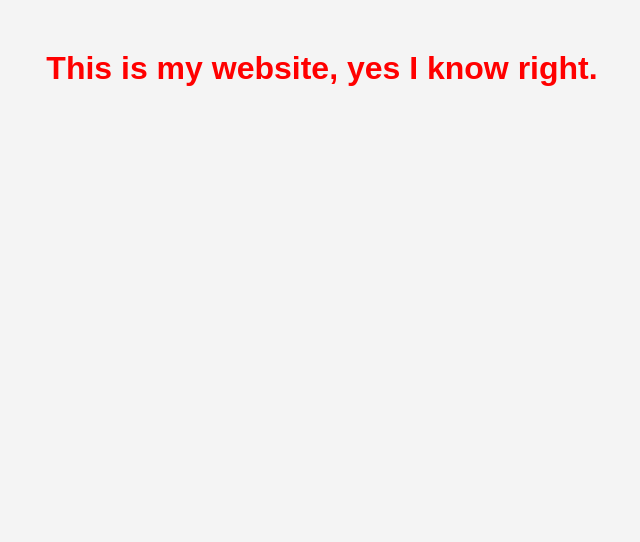
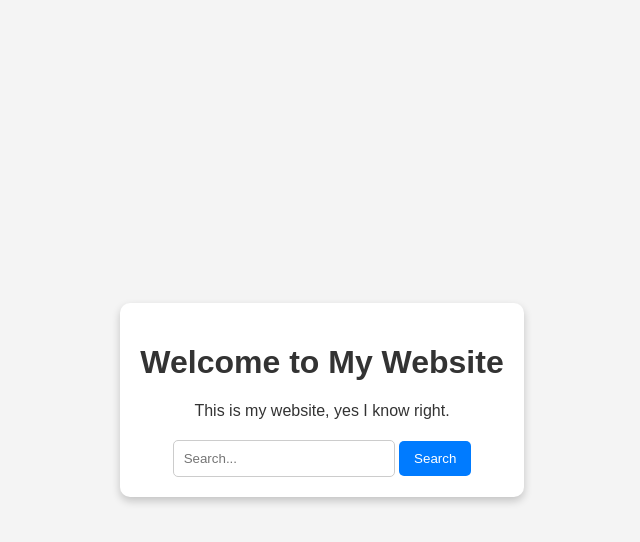
Before and after one commit to c0ldyz/my-website, a website: page public/index.html in a window 1280 px wide. Shown: the whole page, without its empty margins (318-958 px from the left). Drawn offline with Linux system fonts and the light colour scheme.

Commit message:
Added search bar

```diff
--- a/public/index.html
+++ b/public/index.html
@@ -4,10 +4,20 @@
     <meta charset="UTF-8">
     <meta name="viewport" content="width=device-width, initial-scale=1.0">
     <title>My Website</title>
-<link rel="stylesheet" href="styles.css">
-
+    <link rel="stylesheet" href="styles.css">
 </head>
 <body>
-    <h1>This is my website, yes I know right.</h1>
+    <div class="container">
+        <h1>Welcome to My Website</h1>
+        <p>This is my website, yes I know right.</p>
+
+        <!-- Search Bar -->
+        <div class="search-container">
+            <input type="text" id="search" placeholder="Search...">
+            <button onclick="performSearch()">Search</button>
+        </div>
+    </div>
+
+    <script src="script.js"></script>
 </body>
 </html>
--- /dev/null
+++ b/public/script.js
@@ -0,0 +1,4 @@
+function performSearch() {
+    let searchQuery = document.getElementById("search").value;
+    alert("You searched for: " + searchQuery);
+}
--- a/public/styles.css
+++ b/public/styles.css
@@ -1,11 +1,47 @@
 /* public/styles.css */
+/* Apply styles to the whole page */
 body {
     font-family: Arial, sans-serif;
-    text-align: center;
-    margin: 50px;
     background-color: #f4f4f4;
+    color: #333;
+    margin: 0;
+    padding: 0;
+    display: flex;
+    justify-content: center;
+    align-items: center;
+    height: 100vh;
 }
 
-h1 {
-    color: red;
+/* Center the content */
+.container {
+    text-align: center;
+    background: white;
+    padding: 20px;
+    border-radius: 10px;
+    box-shadow: 0px 4px 8px rgba(0, 0, 0, 0.2);
 }
+
+/* Search Bar Styling */
+.search-container {
+    margin-top: 20px;
+}
+
+#search {
+    padding: 10px;
+    width: 200px;
+    border: 1px solid #ccc;
+    border-radius: 5px;
+}
+
+button {
+    padding: 10px 15px;
+    background-color: #007bff;
+    color: white;
+    border: none;
+    border-radius: 5px;
+    cursor: pointer;
+}
+
+button:hover {
+    background-color: #0056b3;
+}
```
